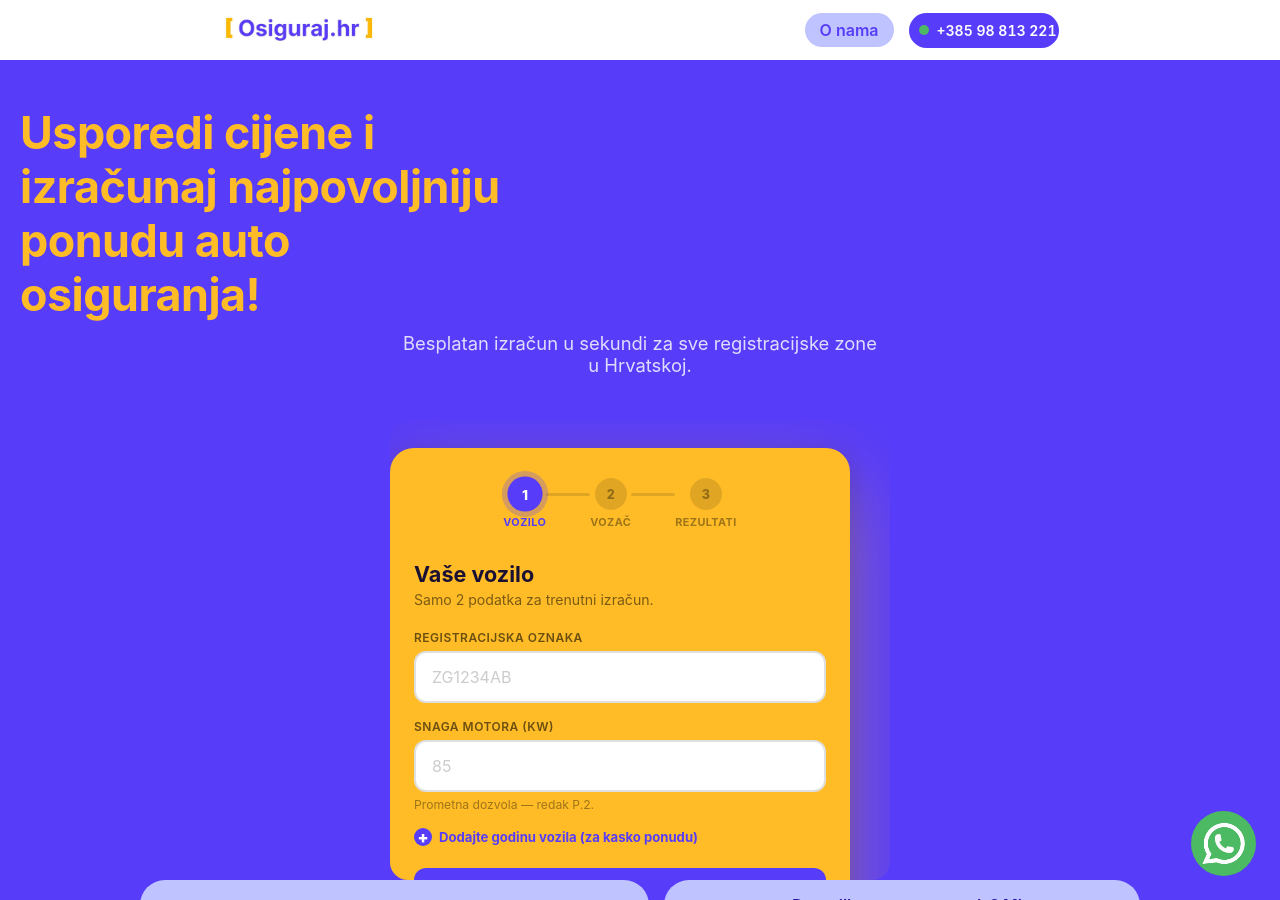
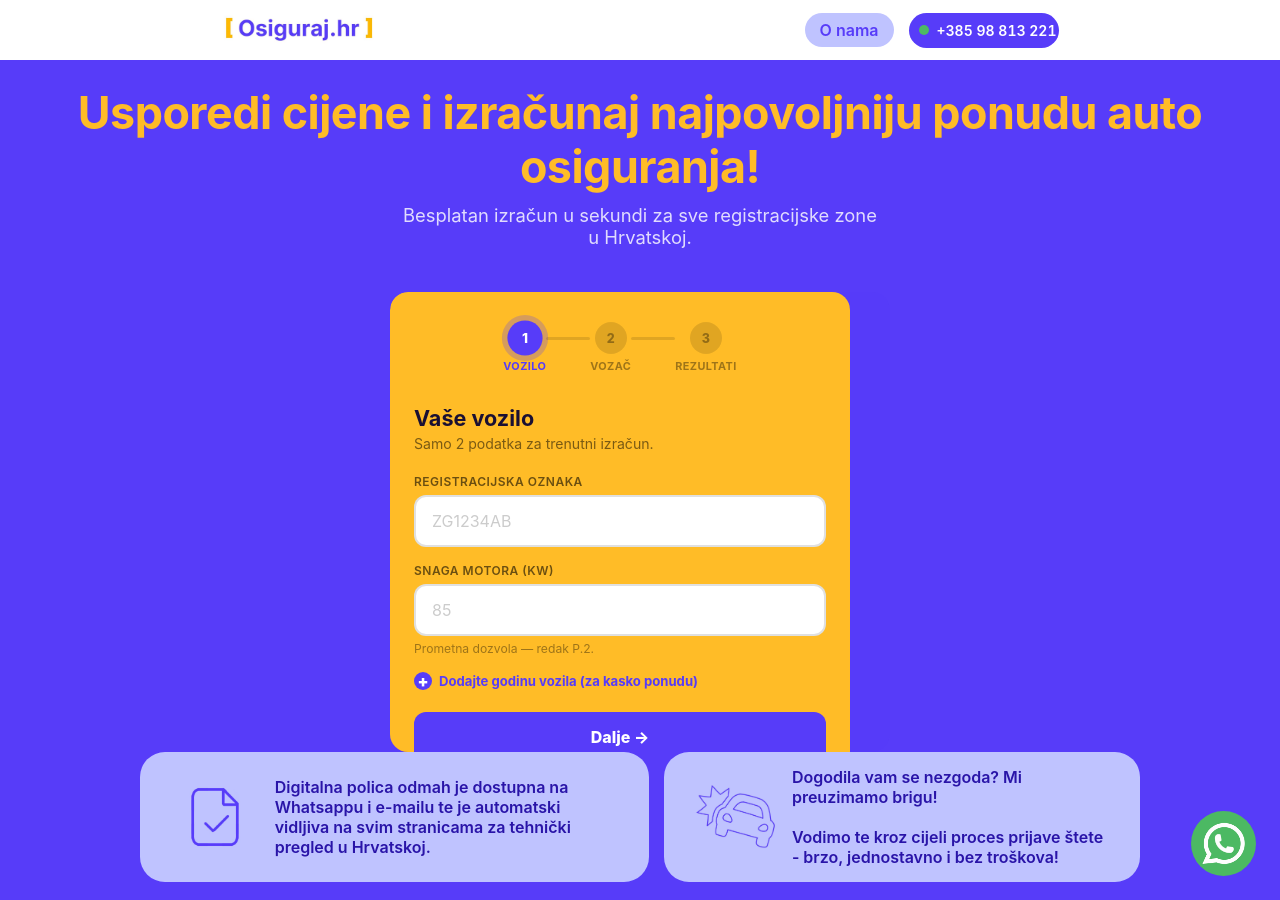
Before and after one commit to Filip-Gale/OsigurajHR, a Jekyll site: the page built from index.html, in a window 1280 px wide and 900 px high. Built offline with Jekyll 4.4.1, drawn with Linux system fonts in a browser that asks for light colours.

Commit message:
Fix h1 left-align on homepage: override index.css h1 rules with inline text-align:center

```diff
--- a/index.html
+++ b/index.html
@@ -180,7 +180,7 @@ height="0" width="0" style="display:none;visibility:hidden"></iframe></noscript>
     <section id="form-section" class="background-purple fade-in" style="padding:0 0 60px; margin-top:50px; gap:0;">
 
         <div style="text-align:center; padding:36px 20px 16px; color:white;">
-            <h1 style="font-size:clamp(1.8rem,5vw,2.8rem); color:#ffbc27; margin-bottom:10px; letter-spacing:-0.5px;">
+            <h1 style="font-size:clamp(1.8rem,5vw,2.8rem); color:#ffbc27; margin:0 0 10px; letter-spacing:-0.5px; text-align:center; width:auto; max-width:none;">
                 Usporedi cijene i izračunaj najpovoljniju ponudu auto osiguranja!
             </h1>
             <p style="font-size:clamp(0.95rem,2.5vw,1.15rem); opacity:0.82; font-weight:normal; max-width:480px; margin:0 auto;">
```
